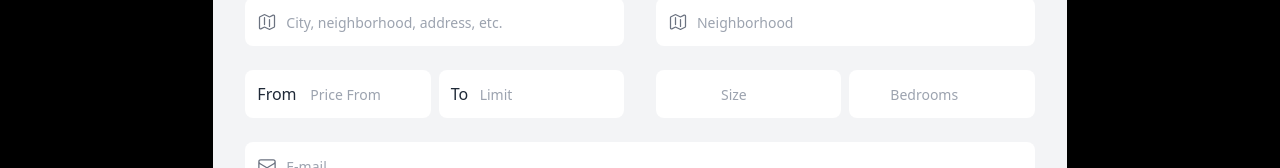
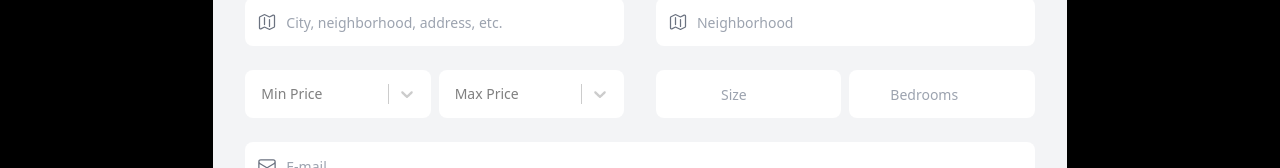
Before and after one commit to yigitaksoy/NextNest, a React (Vite) app in the folder client/: page /home in a window 1280 px wide. Shown: the part 314-482 px from the top of the page. Built offline with nearby package versions, Linux system fonts and the light colour scheme; no server answers; sample sign-in values are in the browser's storage; a web font is replaced by a local one.

Commit message:
Add price data and replace inputs with react-select

```diff
--- a/client/src/components/PriceInput.jsx
+++ b/client/src/components/PriceInput.jsx
@@ -1,33 +1,122 @@
+import Select from "react-select";
+import priceRental from "../data/priceRental.json";
+import priceSale from "../data/priceSale.json";
+
 const PriceInput = ({ handleChange, formData }) => {
+  const { listingType, minPrice, maxPrice } = formData;
+
+  const options = listingType === "huur" ? priceRental : priceSale;
+
+  const minPriceOptions = options;
+  const maxPriceOptions = options.filter((option) => option.value >= minPrice);
+
+  const selectedMinPrice = minPriceOptions.find(
+    (option) => option.value === minPrice
+  );
+  const selectedMaxPrice = maxPriceOptions.find(
+    (option) => option.value === maxPrice
+  );
+
+  const handleMinPriceChange = (selectedOption) => {
+    const event = {
+      target: {
+        name: "minPrice",
+        value: selectedOption ? selectedOption.value : "",
+      },
+    };
+    handleChange(event);
+  };
+
+  const handleMaxPriceChange = (selectedOption) => {
+    const event = {
+      target: {
+        name: "maxPrice",
+        value: selectedOption ? selectedOption.value : "",
+      },
+    };
+    handleChange(event);
+  };
   return (
     <div className="grid grid-cols-2 gap-2 p-2">
       <div className="relative flex items-center">
-        <div className="pointer-events-none absolute inset-y-0 left-0 flex items-center pl-3">
-          <p>From</p>
-        </div>
-        <input
-          type="number"
+        <Select
           id="minPrice"
-          className="input block w-full rounded-lg border p-2.5 pl-16 text-sm"
-          placeholder="Price From"
-          value={formData.minPrice}
-          name="minPrice"
-          onChange={handleChange}
+          options={minPriceOptions}
+          value={selectedMinPrice}
+          isClearable
+          isSearchable={false}
+          placeholder="Min Price"
+          classNames={{
+            control: () => "p-1.5 text-sm rounded-lg",
+          }}
+          className="w-full"
+          styles={{
+            input: (base) => ({
+              ...base,
+              "input:focus": {
+                boxShadow: "none",
+              },
+            }),
+            control: (base, state) => ({
+              ...base,
+              border: state.isFocused ? 0 : 0,
+              boxShadow: state.isFocused ? 0 : 0,
+              "&:hover": {
+                border: state.isFocused ? 0 : 0,
+              },
+            }),
+          }}
+          theme={(theme) => ({
+            ...theme,
+            borderRadius: "1",
+            colors: {
+              ...theme.colors,
+              primary25: "#7dd3fc",
+              primary: "black",
+            },
+          })}
+          onChange={handleMinPriceChange}
           required
         />
       </div>
       <div className="relative flex items-center">
-        <div className="pointer-events-none absolute inset-y-0 left-0 flex items-center pl-3">
-          <p>To</p>
-        </div>
-        <input
-          type="number"
-          id="maxPrice"
-          className="input block w-full rounded-lg border p-2.5 pl-10 text-sm"
-          placeholder="Limit"
-          value={formData.maxPrice}
-          name="maxPrice"
-          onChange={handleChange}
+        <Select
+          id="minPrice"
+          options={maxPriceOptions}
+          value={selectedMaxPrice}
+          isClearable
+          isSearchable={false}
+          placeholder="Max Price"
+          className="w-full"
+          classNames={{
+            control: () => "p-1.5 text-sm rounded-lg",
+          }}
+          styles={{
+            input: (base) => ({
+              ...base,
+              "input:focus": {
+                boxShadow: "none",
+              },
+            }),
+            control: (base, state) => ({
+              ...base,
+              border: state.isFocused ? 0 : 0,
+              boxShadow: state.isFocused ? 0 : 0,
+              "&:hover": {
+                border: state.isFocused ? 0 : 0,
+              },
+            }),
+          }}
+          theme={(theme) => ({
+            ...theme,
+            borderRadius: "1",
+            colors: {
+              ...theme.colors,
+              primary25: "#7dd3fc",
+              primary: "black",
+            },
+          })}
+          onChange={handleMaxPriceChange}
           required
         />
       </div>
--- /dev/null
+++ b/client/src/data/priceRental.json
@@ -0,0 +1,33 @@
+[
+  { "value": "0", "label": "€ 0" },
+  { "value": "100", "label": "€ 100" },
+  { "value": "200", "label": "€ 200" },
+  { "value": "300", "label": "€ 300" },
+  { "value": "400", "label": "€ 400" },
+  { "value": "500", "label": "€ 500" },
+  { "value": "600", "label": "€ 600" },
+  { "value": "700", "label": "€ 700" },
+  { "value": "800", "label": "€ 800" },
+  { "value": "900", "label": "€ 900" },
+  { "value": "1000", "label": "€ 1.000" },
+  { "value": "1250", "label": "€ 1.250" },
+  { "value": "1500", "label": "€ 1.500" },
+  { "value": "1750", "label": "€ 1.750" },
+  { "value": "2000", "label": "€ 2.000" },
+  { "value": "2250", "label": "€ 2.250" },
+  { "value": "2500", "label": "€ 2.500" },
+  { "value": "2750", "label": "€ 2.750" },
+  { "value": "3000", "label": "€ 3.000" },
+  { "value": "3250", "label": "€ 3.250" },
+  { "value": "3500", "label": "€ 3.500" },
+  { "value": "3750", "label": "€ 3.750" },
+  { "value": "4000", "label": "€ 4.000" },
+  { "value": "4250", "label": "€ 4.250" },
+  { "value": "4500", "label": "€ 4.500" },
+  { "value": "4750", "label": "€ 4.750" },
+  { "value": "5000", "label": "€ 5.000" },
+  { "value": "5250", "label": "€ 5.250" },
+  { "value": "5500", "label": "€ 5.500" },
+  { "value": "5750", "label": "€ 5.750" },
+  { "value": "6000", "label": "€ 6.000" }
+]
--- /dev/null
+++ b/client/src/data/priceSale.json
@@ -0,0 +1,36 @@
+[
+  { "value": "50000", "label": "€ 50,000" },
+  { "value": "75000", "label": "€ 75,000" },
+  { "value": "100000", "label": "€ 100,000" },
+  { "value": "125000", "label": "€ 125,000" },
+  { "value": "150000", "label": "€ 150,000" },
+  { "value": "175000", "label": "€ 175,000" },
+  { "value": "200000", "label": "€ 200,000" },
+  { "value": "225000", "label": "€ 225,000" },
+  { "value": "250000", "label": "€ 250,000" },
+  { "value": "275000", "label": "€ 275,000" },
+  { "value": "300000", "label": "€ 300,000" },
+  { "value": "325000", "label": "€ 325,000" },
+  { "value": "350000", "label": "€ 350,000" },
+  { "value": "375000", "label": "€ 375,000" },
+  { "value": "400000", "label": "€ 400,000" },
+  { "value": "450000", "label": "€ 450,000" },
+  { "value": "500000", "label": "€ 500,000" },
+  { "value": "550000", "label": "€ 550,000" },
+  { "value": "600000", "label": "€ 600,000" },
+  { "value": "650000", "label": "€ 650,000" },
+  { "value": "700000", "label": "€ 700,000" },
+  { "value": "750000", "label": "€ 750,000" },
+  { "value": "800000", "label": "€ 800,000" },
+  { "value": "900000", "label": "€ 900,000" },
+  { "value": "1000000", "label": "€ 1,000,000" },
+  { "value": "1250000", "label": "€ 1,250,000" },
+  { "value": "1500000", "label": "€ 1,500,000" },
+  { "value": "2000000", "label": "€ 2,000,000" },
+  { "value": "2500000", "label": "€ 2,500,000" },
+  { "value": "3000000", "label": "€ 3,000,000" },
+  { "value": "3500000", "label": "€ 3,500,000" },
+  { "value": "4000000", "label": "€ 4,000,000" },
+  { "value": "4500000", "label": "€ 4,500,000" },
+  { "value": "5000000", "label": "€ 5,000,000" }
+]
```
